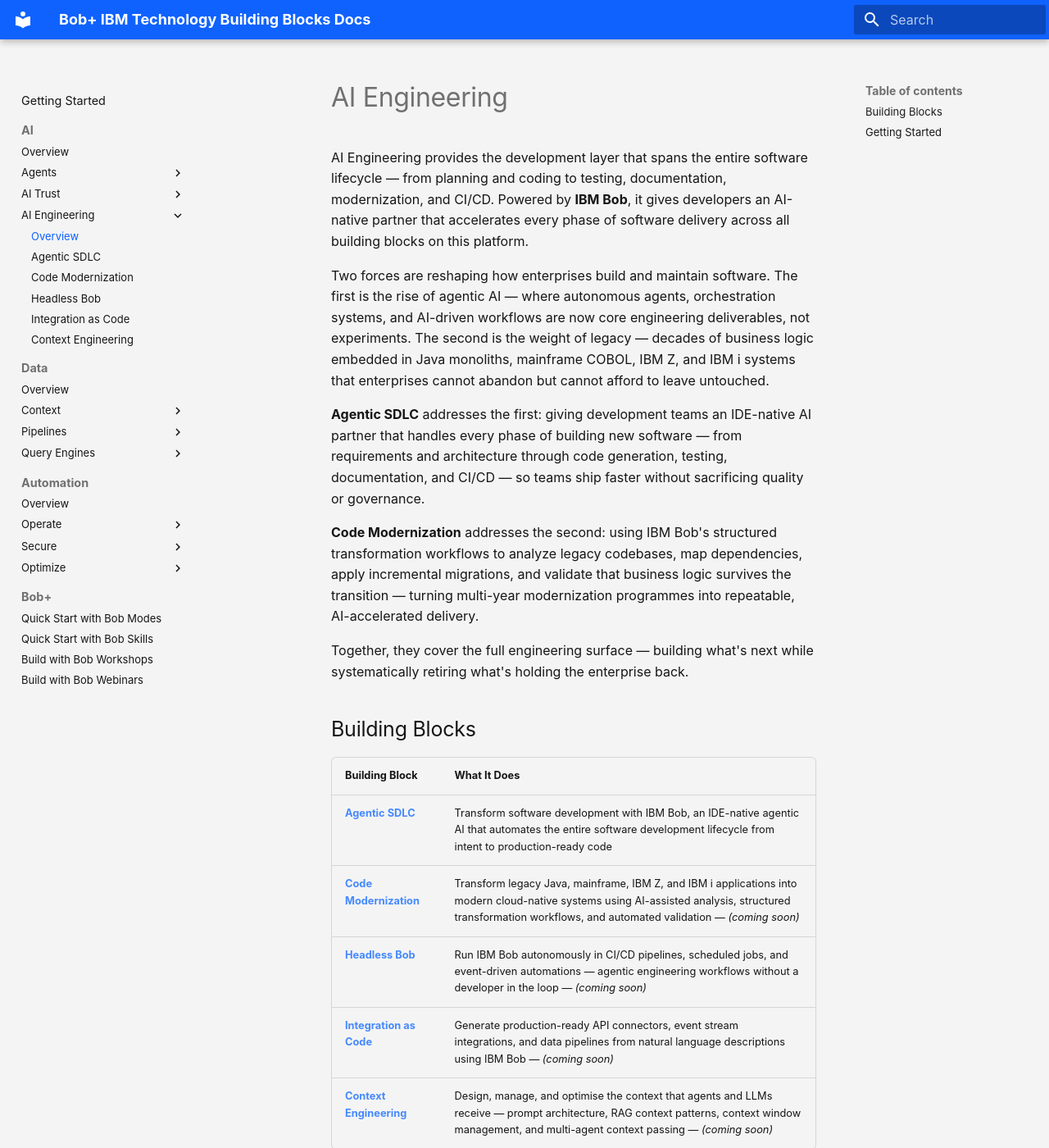
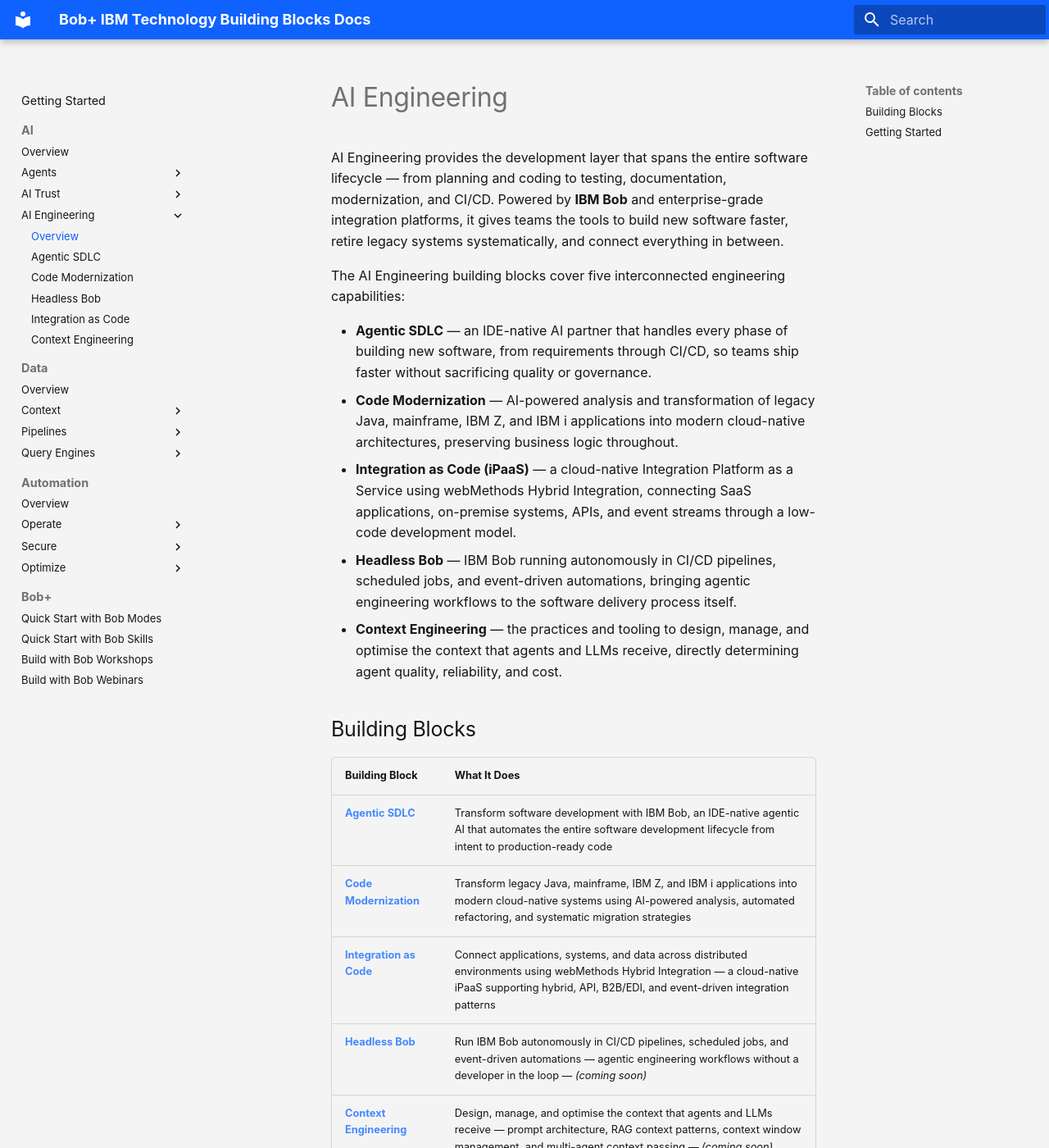
Before and after one commit to ibm-self-serve-assets/building-blocks2.0, an MkDocs documentation site: the page built from docs-src/ai-core/ai-engineering/index.md, in a window 1280 px wide and 1400 px high. Shown: the whole window at 82% size. Built offline with MkDocs 1.6.1 and Material for MkDocs 9.7.7, drawn with Linux system fonts in a browser that asks for light colours.

Commit message:
added details in overview

```diff
--- a/docs-src/ai-core/ai-engineering/index.md
+++ b/docs-src/ai-core/ai-engineering/index.md
@@ -1,23 +1,23 @@
 # AI Engineering
 
-AI Engineering provides the development layer that spans the entire software lifecycle — from planning and coding to testing, documentation, modernization, and CI/CD. Powered by **IBM Bob**, it gives developers an AI-native partner that accelerates every phase of software delivery across all building blocks on this platform.
+AI Engineering provides the development layer that spans the entire software lifecycle — from planning and coding to testing, documentation, modernization, and CI/CD. Powered by **IBM Bob** and enterprise-grade integration platforms, it gives teams the tools to build new software faster, retire legacy systems systematically, and connect everything in between.
 
-Two forces are reshaping how enterprises build and maintain software. The first is the rise of agentic AI — where autonomous agents, orchestration systems, and AI-driven workflows are now core engineering deliverables, not experiments. The second is the weight of legacy — decades of business logic embedded in Java monoliths, mainframe COBOL, IBM Z, and IBM i systems that enterprises cannot abandon but cannot afford to leave untouched.
+The AI Engineering building blocks cover five interconnected engineering capabilities:
 
-**Agentic SDLC** addresses the first: giving development teams an IDE-native AI partner that handles every phase of building new software — from requirements and architecture through code generation, testing, documentation, and CI/CD — so teams ship faster without sacrificing quality or governance.
-
-**Code Modernization** addresses the second: using IBM Bob's structured transformation workflows to analyze legacy codebases, map dependencies, apply incremental migrations, and validate that business logic survives the transition — turning multi-year modernization programmes into repeatable, AI-accelerated delivery.
-
-Together, they cover the full engineering surface — building what's next while systematically retiring what's holding the enterprise back.
+- **Agentic SDLC** — an IDE-native AI partner that handles every phase of building new software, from requirements through CI/CD, so teams ship faster without sacrificing quality or governance.
+- **Code Modernization** — AI-powered analysis and transformation of legacy Java, mainframe, IBM Z, and IBM i applications into modern cloud-native architectures, preserving business logic throughout.
+- **Integration as Code (iPaaS)** — a cloud-native Integration Platform as a Service using webMethods Hybrid Integration, connecting SaaS applications, on-premise systems, APIs, and event streams through a low-code development model.
+- **Headless Bob** — IBM Bob running autonomously in CI/CD pipelines, scheduled jobs, and event-driven automations, bringing agentic engineering workflows to the software delivery process itself.
+- **Context Engineering** — the practices and tooling to design, manage, and optimise the context that agents and LLMs receive, directly determining agent quality, reliability, and cost.
 
 ## Building Blocks
 
 | Building Block | What It Does |
 |---------------|-------------|
 | **[Agentic SDLC](agentic-sdlc.md)** | Transform software development with IBM Bob, an IDE-native agentic AI that automates the entire software development lifecycle from intent to production-ready code |
-| **[Code Modernization](code-modernization.md)** | Transform legacy Java, mainframe, IBM Z, and IBM i applications into modern cloud-native systems using AI-assisted analysis, structured transformation workflows, and automated validation — *(coming soon)* |
+| **[Code Modernization](code-modernization.md)** | Transform legacy Java, mainframe, IBM Z, and IBM i applications into modern cloud-native systems using AI-powered analysis, automated refactoring, and systematic migration strategies |
+| **[Integration as Code](integration-as-code.md)** | Connect applications, systems, and data across distributed environments using webMethods Hybrid Integration — a cloud-native iPaaS supporting hybrid, API, B2B/EDI, and event-driven integration patterns |
 | **[Headless Bob](headless-bob.md)** | Run IBM Bob autonomously in CI/CD pipelines, scheduled jobs, and event-driven automations — agentic engineering workflows without a developer in the loop — *(coming soon)* |
-| **[Integration as Code](integration-as-code.md)** | Generate production-ready API connectors, event stream integrations, and data pipelines from natural language descriptions using IBM Bob — *(coming soon)* |
 | **[Context Engineering](context-engineering.md)** | Design, manage, and optimise the context that agents and LLMs receive — prompt architecture, RAG context patterns, context window management, and multi-agent context passing — *(coming soon)* |
 
 ## Getting Started
```
Also changed, not shown: docs-src/ai-core/ai-engineering/integration-as-code.md (+1 -1 lines).
